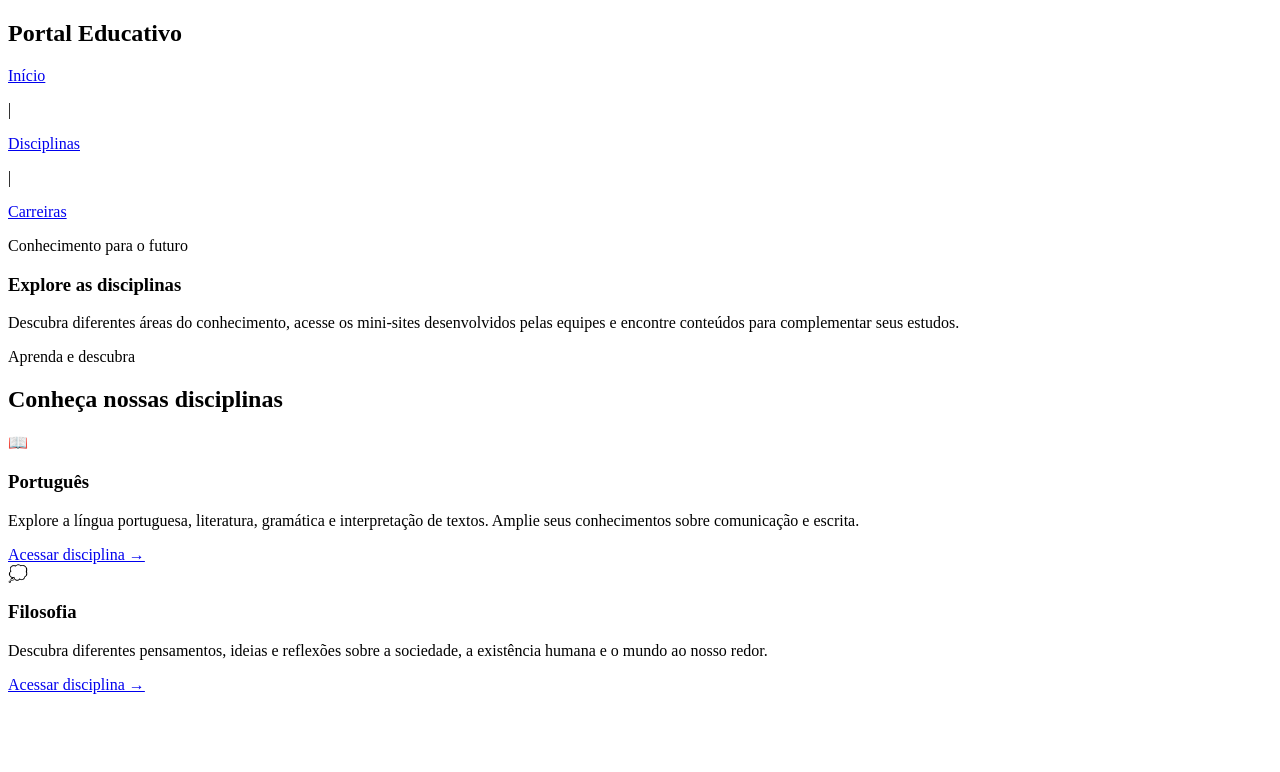
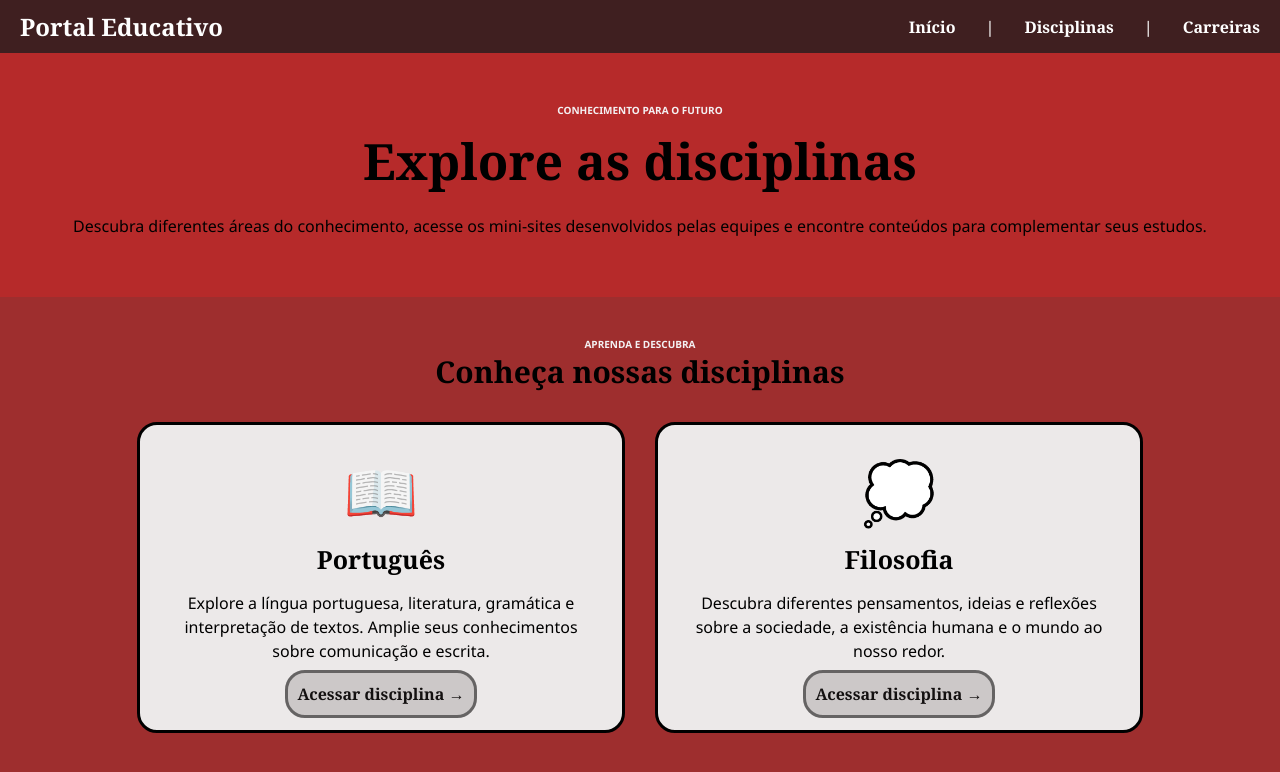
Before and after one commit to Isabela44m/projeto_final1TDS1, a plain HTML site: page pages/disciplinas.html in a window 1280 px wide. Drawn offline with Linux system fonts and the light colour scheme.

Commit message:
Adiciona fundo ao portal educativo

```diff
--- a/css/disciplinas.css
+++ b/css/disciplinas.css
@@ -0,0 +1,136 @@
+* {
+    padding: 0;
+    margin: 0;
+    box-sizing: border-box;
+}
+
+body {
+    background-color:rgb(158, 46, 46);
+    font-family: Cambria, Cochin, Georgia, Times, 'Times New Roman', serif;
+    color: rgb(0, 0, 0);
+}
+
+/* CABEÇALHO */
+
+header {
+    background-color: rgba(23, 25, 26, 0.7);
+    padding: 10px;
+    display: flex;
+    justify-content: space-between;
+    padding-left: 20px;
+    padding-right: 20px;
+    align-items: center;
+}
+
+a {
+    text-decoration: none;
+    color: rgb(255, 255, 255);
+}
+
+a:hover {
+    color: rgb(0, 0, 0);
+}
+
+#logo {
+    display: flex;
+    align-items: center;
+    font-weight: bold;
+    color: rgb(255, 255, 255);
+}
+
+#opcoes {
+    color: rgb(255, 255, 255);
+    display: flex;
+    gap: 30px;
+    font-weight: bold;
+}
+
+/* INTRODUÇÃO */
+
+.letras_pequenas {
+    font-family: 'Segoe UI', Tahoma, Geneva, Verdana, sans-serif;
+    font-weight: bold;
+    text-transform: uppercase;
+    font-size: x-small;
+    color: rgb(244, 241, 243);
+}
+
+#introducao {
+    background-color: rgba(192, 40, 40, 0.7);
+    padding: 50px;
+    text-align: center;
+    margin-bottom: 10px;
+}
+
+#introducao h1 {
+    font-size: 50px;
+    margin-top: 10px;
+    margin-bottom: 20px;
+}
+
+#introducao p {
+    font-family: 'Segoe UI', Tahoma, Geneva, Verdana, sans-serif;
+    margin-bottom: 10px;
+}
+
+/* DISCIPLINAS */
+
+#disciplinas {
+    padding: 30px;
+    text-align: center;
+}
+
+#disciplinas h2 {
+    font-size: 30px;
+    margin-bottom: 20px;
+}
+
+/* LISTA DE DISCIPLINAS */
+
+#lista-disciplinas {
+    display: flex;
+    justify-content: center;
+    gap: 30px;
+    margin-top: 30px;
+    margin-bottom: 30px;
+}
+
+.disciplina {
+    width: 40%;
+    background-color: rgb(236, 233, 233);
+    border-radius: 20px;
+    border-style: solid;
+    border-color: rgb(0, 0, 0);
+    padding: 25px;
+    text-align: center;
+}
+
+.emoji {
+    font-size: 60px;
+}
+
+.disciplina h3 {
+    font-size: 25px;
+    margin-top: 10px;
+    margin-bottom: 15px;
+}
+
+.disciplina p {
+    font-family: 'Segoe UI', Tahoma, Geneva, Verdana, sans-serif;
+    margin-bottom: 20px;
+    line-height: 1.5;
+}
+
+.disciplina a {
+    color: rgb(19, 16, 16);
+    font-weight: bold;
+    background-color: rgba(174, 167, 168, 0.5);
+    padding: 10px;
+    border-radius: 20px;
+    border-style: solid;
+    border-color: rgba(0, 0, 0, 0.5);
+}
+
+.disciplina a:hover {
+    color: rgb(0, 0, 0);
+}
--- /dev/null
+++ b/css/filosofia.css
@@ -0,0 +1,72 @@
+* {
+    padding: 0;
+    margin: 0;
+    box-sizing: border-box;
+}
+
+body {
+    background-color:rgb(158, 46, 46);
+    font-family: Georgia, 'Times New Roman', Times, serif;
+    color: rgb(0, 0, 0);
+}
+
+header {
+    background-color: rgba(18, 17, 18, 0.7);
+    padding: 20px;
+    text-align: center;
+    color: white;
+}
+
+main {
+    padding: 30px;
+}
+
+section {
+    text-align: center;
+}
+
+section h2 {
+    margin-bottom: 20px;
+}
+
+#conteudos {
+    display: flex;
+    flex-wrap: wrap;
+    justify-content: center;
+    gap: 20px;
+}
+
+.conteudo {
+    width: 31%;
+    background-color: rgb(255, 255, 255);
+    border-style: solid;
+    border-color: rgb(255, 255, 255);
+    border-radius: 20px;
+    padding: 20px;
+    text-align: center;
+}
+
+.conteudo h3 {
+    margin-bottom: 10px;
+}
+
+.conteudo p {
+    margin-top: 5px;
+}
+
+.voltar {
+    text-align: center;
+    margin-top: 30px;
+}
+
+.voltar a {
+    background-color: rgb(255, 255, 255);
+    padding: 10px;
+    border-radius: 20px;
+    color: rgb(57, 49, 49);
+    text-decoration: none;
+}
+
+.voltar a:hover {
+    color: rgb(255, 255, 255);
+}
--- /dev/null
+++ b/css/portugues.css
@@ -0,0 +1,72 @@
+* {
+    padding: 0;
+    margin: 0;
+    box-sizing: border-box;
+}
+
+body {
+    background-color:rgb(158, 46, 46);
+    font-family: Georgia, 'Times New Roman', Times, serif;
+    color: rgb(0, 0, 0);
+}
+
+header {
+    background-color: rgba(18, 17, 18, 0.7);
+    padding: 20px;
+    text-align: center;
+    color: white;
+}
+
+main {
+    padding: 30px;
+}
+
+section {
+    text-align: center;
+}
+
+section h2 {
+    margin-bottom: 20px;
+}
+
+#conteudos {
+    display: flex;
+    flex-wrap: wrap;
+    justify-content: center;
+    gap: 20px;
+}
+
+.conteudo {
+    width: 31%;
+    background-color: rgb(255, 255, 255);
+    border-style: solid;
+    border-color: rgb(255, 255, 255);
+    border-radius: 20px;
+    padding: 20px;
+    text-align: center;
+}
+
+.conteudo h3 {
+    margin-bottom: 10px;
+}
+
+.conteudo p {
+    margin-top: 5px;
+}
+
+.voltar {
+    text-align: center;
+    margin-top: 30px;
+}
+
+.voltar a {
+    background-color: rgb(255, 255, 255);
+    padding: 10px;
+    border-radius: 20px;
+    color: rgb(57, 49, 49);
+    text-decoration: none;
+}
+
+.voltar a:hover {
+    color: rgb(255, 255, 255);
+}
--- a/pages/disciplinas.html
+++ b/pages/disciplinas.html
@@ -1,5 +1,6 @@
 <!DOCTYPE html>
 <html lang="pt-BR">
+
 <head>
     <meta charset="UTF-8" />
     <title>Portal Educativo - Disciplinas</title>
@@ -13,7 +14,7 @@
         </section>
 
         <section id="opcoes">
-            <span><a href="index.html">Início</a></span>
+            <span><a href="../index.html">Início</a></span>
             <p>|</p>
             <span><a href="disciplinas.html">Disciplinas</a></span>
             <p>|</p>
@@ -44,7 +45,7 @@
                     <h3>Português</h3>
                     <p>Explore a língua portuguesa, literatura, gramática e interpretação de textos. Amplie seus
                         conhecimentos sobre comunicação e escrita.</p>
-                    <a href="#" target="_blank">Acessar disciplina →</a>
+                    <a href="portugues.html">Acessar disciplina →</a>
                 </article>
 
                 <article class="disciplina">
@@ -52,7 +53,12 @@
                     <h3>Filosofia</h3>
                     <p>Descubra diferentes pensamentos, ideias e reflexões sobre a sociedade, a existência humana e o
                         mundo ao nosso redor.</p>
-                    <a href="#" target="_blank">Acessar disciplina →</a>
+                    <a href="filosofia.html">Acessar disciplina →</a>
                 </article>
 
             </section>
+        </section>
+    </main>
+</body>
+
+</html>
```
Also changed, not shown: pages/filosofia.html (added, +56 -0 lines), pages/portugues.html (added, +56 -0 lines), 1 other file.
